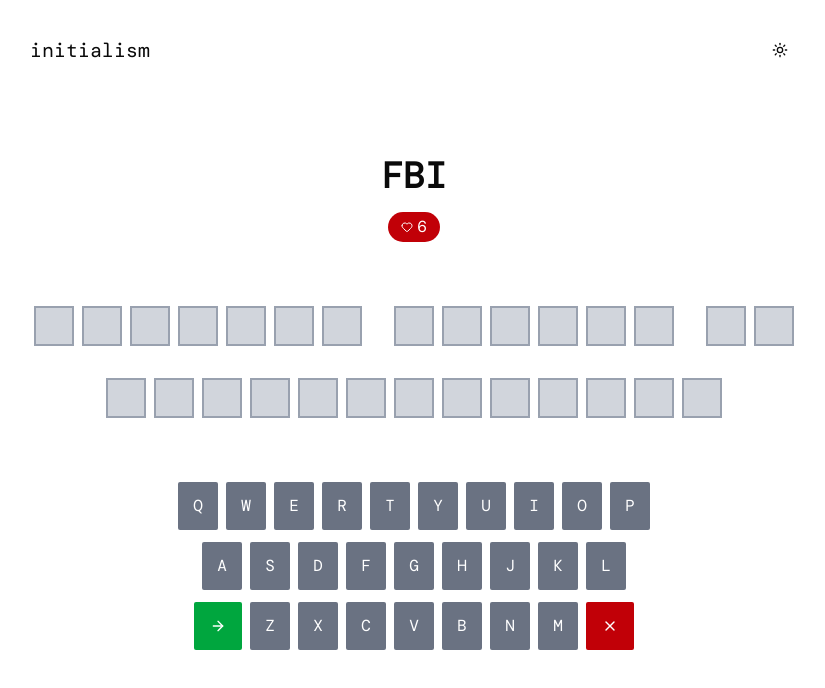
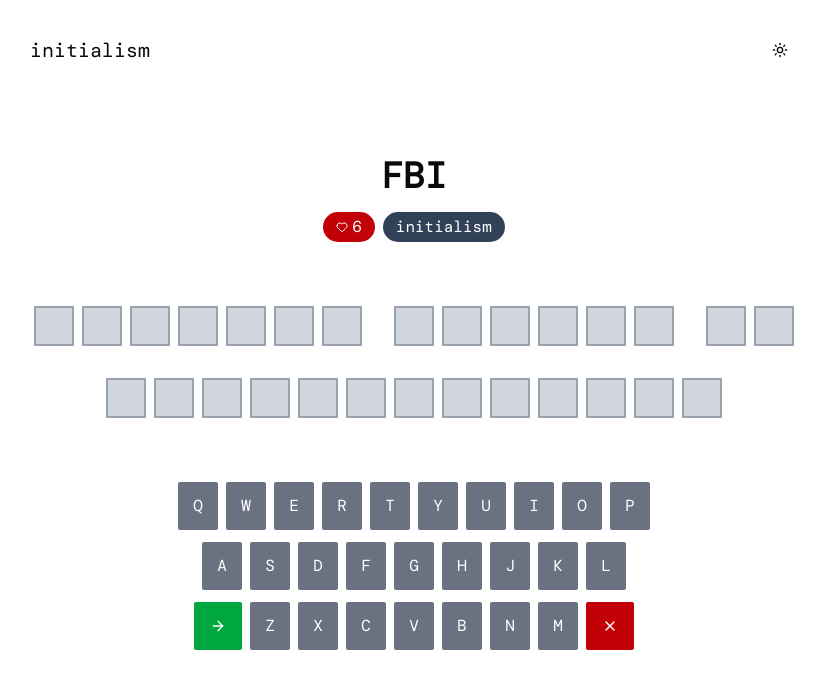
Before and after one commit to halldoroli/initialism, a Next.js app: page /game in a window 1280 px wide. Shown: the top 688 px of the page, without its empty margins (226-1051 px from the left). Built offline with nearby package versions, Linux system fonts and the light colour scheme.

Commit message:
add badge that shows abbreviation type

```diff
--- a/src/components/abbreviation-type-badge.tsx
+++ b/src/components/abbreviation-type-badge.tsx
@@ -0,0 +1,30 @@
+import { AbbreviationType } from "@/types/abbreviation-type";
+import { Tooltip, TooltipContent, TooltipTrigger } from "./ui/tooltip";
+import { Badge } from "./ui/badge";
+
+type AbbreviationTypeBadgeProps = {
+  type: AbbreviationType;
+};
+
+export function AbbreviationTypeBadge({ type }: AbbreviationTypeBadgeProps) {
+  return (
+    <Tooltip>
+      <TooltipTrigger asChild>
+        <Badge
+          className={`text-md px-3 font-mono text-white ${
+            type === "initialism" ? "bg-slate-700" : "bg-zinc-700"
+          }`}
+        >
+          {type}
+        </Badge>
+      </TooltipTrigger>
+      <TooltipContent>
+        <p className="font-mono">
+          {type === "initialism"
+            ? "Each letter is pronounced separately"
+            : "Pronounced as a word"}
+        </p>
+      </TooltipContent>
+    </Tooltip>
+  );
+}
--- a/src/components/game.tsx
+++ b/src/components/game.tsx
@@ -7,10 +7,12 @@
 import GameOverDialog from "./game-over-dialog";
 import { Confetti } from "./ui/confetti";
 import { loadStatistics } from "@/utils/statistics";
+import { AbbreviationTypeBadge } from "./abbreviation-type-badge";
 
 const gameId = "1";
 const initialism = "FBI";
 const answer = "Federal Bureau of Investigation";
+const abbreviationType = "initialism";
 
 export default function Game() {
   const {
@@ -29,7 +31,10 @@
       <div className="flex flex-col gap-16 pt-16">
         <div className="flex flex-col items-center justify-center gap-4">
           <h1 className="font-mono text-4xl font-bold">{initialism}</h1>
-          <GuessesBadge guessesLeft={guessesLeft} />
+          <div className="flex gap-2">
+            <GuessesBadge guessesLeft={guessesLeft} />
+            <AbbreviationTypeBadge type={abbreviationType} />
+          </div>
         </div>
         <LetterBoxes
           answer={answer.toUpperCase()}
```
